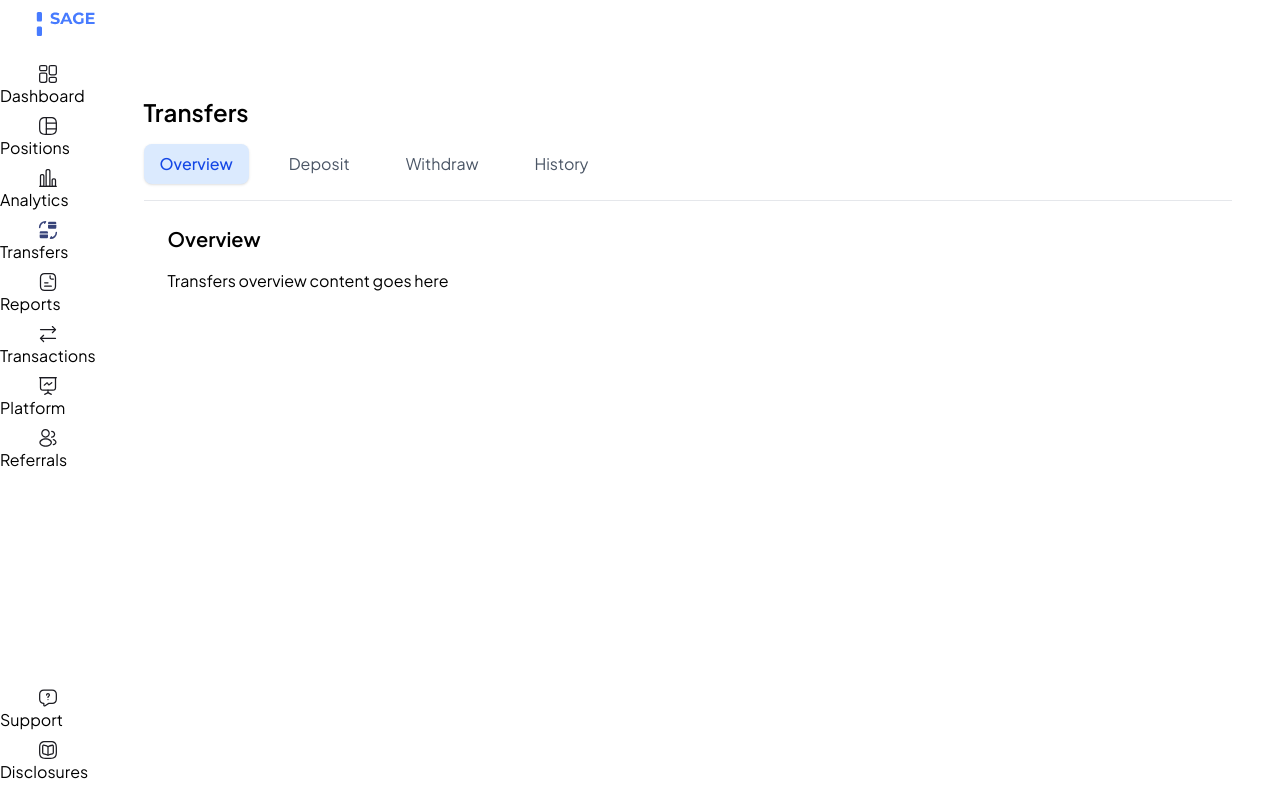
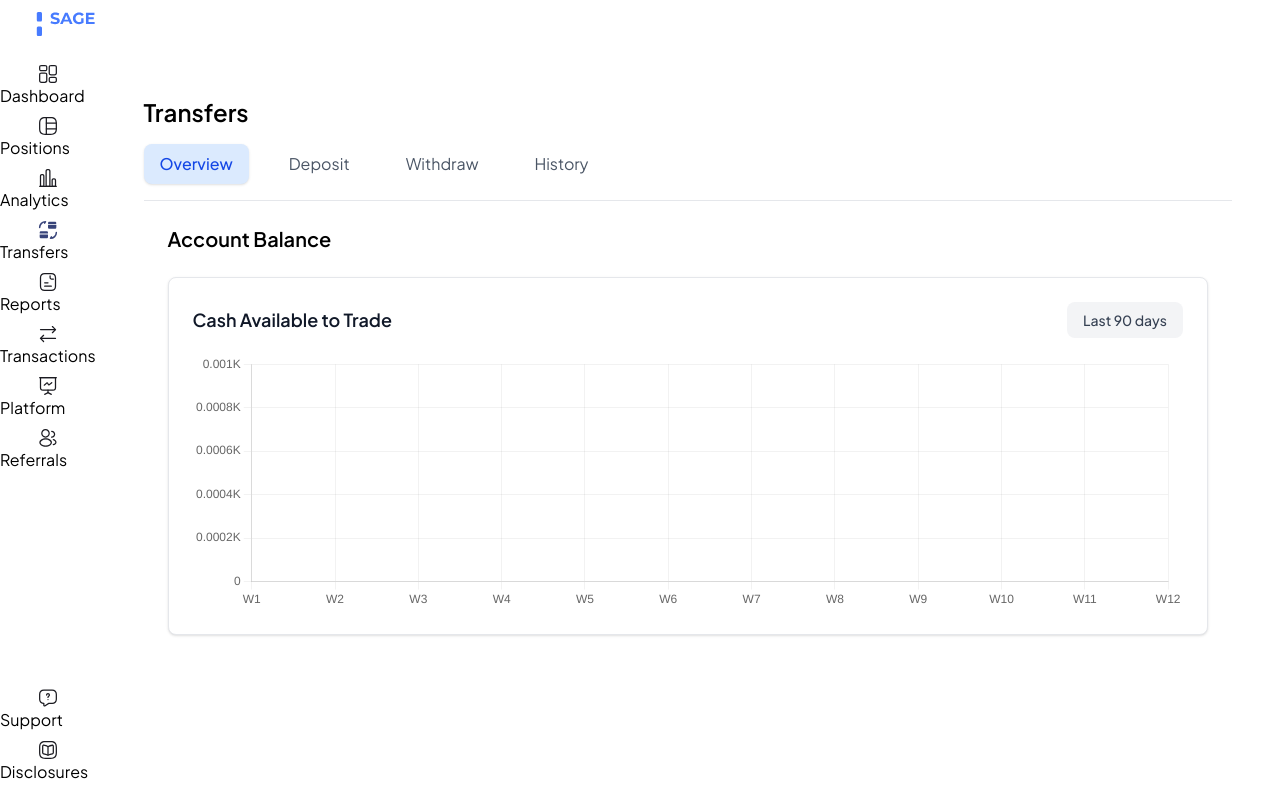
Before and after one commit to YuriiKovalov/money-transfers, an Angular app: page /transfers/overview in a window 1280 px wide. Built offline with nearby package versions, Linux system fonts and the light colour scheme.

Commit message:
feat: add chart

```diff
--- a/package.json
+++ b/package.json
@@ -33,6 +33,7 @@
     "@angular/platform-server": "^20.3.0",
     "@angular/router": "^20.3.0",
     "@angular/ssr": "^20.3.7",
+    "chart.js": "^4.5.1",
     "express": "^5.1.0",
     "rxjs": "~7.8.0",
     "tslib": "^2.3.0",
--- /dev/null
+++ b/src/app/pages/transfers/overview/overview.html
@@ -0,0 +1,22 @@
+<div class="p-6">
+  <h2 class="text-xl font-semibold mb-6">Account Balance</h2>
+
+  <!-- Account Balance Section -->
+  <section class="mb-8">
+    <div class="bg-white rounded-lg shadow-sm border border-gray-200 p-6">
+      <div class="flex justify-between items-center mb-4">
+        <h3 class="text-lg font-semibold text-gray-900">Cash Available to Trade</h3>
+        <button
+          type="button"
+          class="px-4 py-2 text-sm font-medium text-gray-700 bg-gray-100 rounded-lg hover:bg-gray-200 transition-colors"
+          (click)="onPeriodChange()"
+        >
+          {{ selectedPeriod().label }}
+        </button>
+      </div>
+      <div class="h-64">
+        <app-chart [data]="chartData()" [labels]="chartLabels()" />
+      </div>
+    </div>
+  </section>
+</div>
--- a/src/app/pages/transfers/overview/overview.ts
+++ b/src/app/pages/transfers/overview/overview.ts
@@ -1,14 +1,44 @@
-import { Component } from '@angular/core';
+import { Component, computed, signal } from '@angular/core';
+import { ChartComponent } from '../../../shared/components/chart/chart';
+
+interface PeriodOption {
+  label: string;
+  labels: string[];
+  data: number[];
+}
 
 @Component({
   selector: 'app-transfers-overview',
-  imports: [],
-  template: `
-    <div class="p-6">
-      <h2 class="text-xl font-semibold mb-4">Overview</h2>
-      <p>Transfers overview content goes here</p>
-    </div>
-  `,
-  styles: [],
+  imports: [ChartComponent],
+  templateUrl: './overview.html',
 })
-export class Overview {}
+export class Overview {
+  readonly periodOptions: PeriodOption[] = [
+    {
+      label: 'Last 30 days',
+      labels: ['W1', 'W2', 'W3', 'W4'],
+      data: [],
+    },
+    {
+      label: 'Last 60 days',
+      labels: ['W1', 'W2', 'W3', 'W4', 'W5', 'W6', 'W7', 'W8'],
+      data: [],
+    },
+    {
+      label: 'Last 90 days',
+      labels: ['W1', 'W2', 'W3', 'W4', 'W5', 'W6', 'W7', 'W8', 'W9', 'W10', 'W11', 'W12'],
+      data: [],
+    },
+  ];
+
+  readonly selectedPeriod = signal<PeriodOption>(this.periodOptions[2]);
+
+  readonly chartLabels = computed(() => this.selectedPeriod().labels);
+  readonly chartData = computed(() => this.selectedPeriod().data);
+
+  onPeriodChange(): void {
+    const currentIndex = this.periodOptions.findIndex(p => p.label === this.selectedPeriod().label);
+    const nextIndex = (currentIndex + 1) % this.periodOptions.length;
+    this.selectedPeriod.set(this.periodOptions[nextIndex]);
+  }
+}
--- /dev/null
+++ b/src/app/shared/components/chart/chart.ts
@@ -0,0 +1,131 @@
+import { Component, effect, ElementRef, input, OnDestroy, viewChild } from '@angular/core';
+import { Chart, ChartConfiguration, ChartType } from 'chart.js/auto';
+
+@Component({
+  selector: 'app-chart',
+  imports: [],
+  template: `
+    <div class="chart-container">
+      <canvas #chartCanvas></canvas>
+    </div>
+  `,
+  styles: [
+    `
+      .chart-container {
+        position: relative;
+        width: 100%;
+        height: 100%;
+      }
+    `,
+  ],
+})
+export class ChartComponent implements OnDestroy {
+  chartCanvas = viewChild<ElementRef<HTMLCanvasElement>>('chartCanvas');
+  $data = input.required<number[]>({ alias: 'data' });
+  $labels = input.required<string[]>({ alias: 'labels' });
+  $type = input<ChartType>('line', { alias: 'type' });
+  $title = input<string>('Account Balance', { alias: 'title' });
+
+  private chart: Chart | null = null;
+
+  constructor() {
+    effect(() => {
+      const canvas = this.chartCanvas()?.nativeElement;
+      const data = this.$data();
+      const labels = this.$labels();
+      const type = this.$type();
+
+      if (canvas && data && labels) {
+        this.createChart(canvas, data, labels, type);
+      }
+    });
+  }
+
+  private createChart(
+    canvas: HTMLCanvasElement,
+    data: number[],
+    labels: string[],
+    type: ChartType
+  ): void {
+    // Destroy existing chart if it exists
+    if (this.chart) {
+      this.chart.destroy();
+    }
+
+    const config: ChartConfiguration = {
+      type,
+      data: {
+        labels,
+        datasets: [
+          {
+            label: this.$title(),
+            data,
+            borderColor: '#1c40be',
+            backgroundColor: 'rgba(29, 64, 190, 0.1)',
+            fill: true,
+            tension: 0.4,
+            pointRadius: 4,
+            pointHoverRadius: 6,
+            pointBackgroundColor: '#1c40be',
+            pointBorderColor: '#ffffff',
+            pointBorderWidth: 2,
+          },
+        ],
+      },
+      options: {
+        responsive: true,
+        maintainAspectRatio: false,
+        plugins: {
+          legend: {
+            display: false,
+          },
+          tooltip: {
+            enabled: true,
+            backgroundColor: 'rgba(0, 0, 0, 0.8)',
+            padding: 12,
+            titleFont: {
+              size: 14,
+              weight: 'bold',
+            },
+            bodyFont: {
+              size: 13,
+            },
+            cornerRadius: 8,
+          },
+        },
+        scales: {
+          y: {
+            beginAtZero: false,
+            grid: {
+              color: 'rgba(0, 0, 0, 0.05)',
+            },
+            ticks: {
+              maxTicksLimit: 7,
+              callback: function (value) {
+                const numValue = typeof value === 'number' ? value : Number(value);
+                if (numValue === 0) {
+                  return '0';
+                }
+                return numValue / 1000 + 'K';
+              },
+            },
+          },
+          x: {
+            grid: {
+              display: true,
+              color: 'rgba(0, 0, 0, 0.05)',
+            },
+          },
+        },
+      },
+    };
+
+    this.chart = new Chart(canvas, config);
+  }
+
+  ngOnDestroy(): void {
+    if (this.chart) {
+      this.chart.destroy();
+    }
+  }
+}
```
